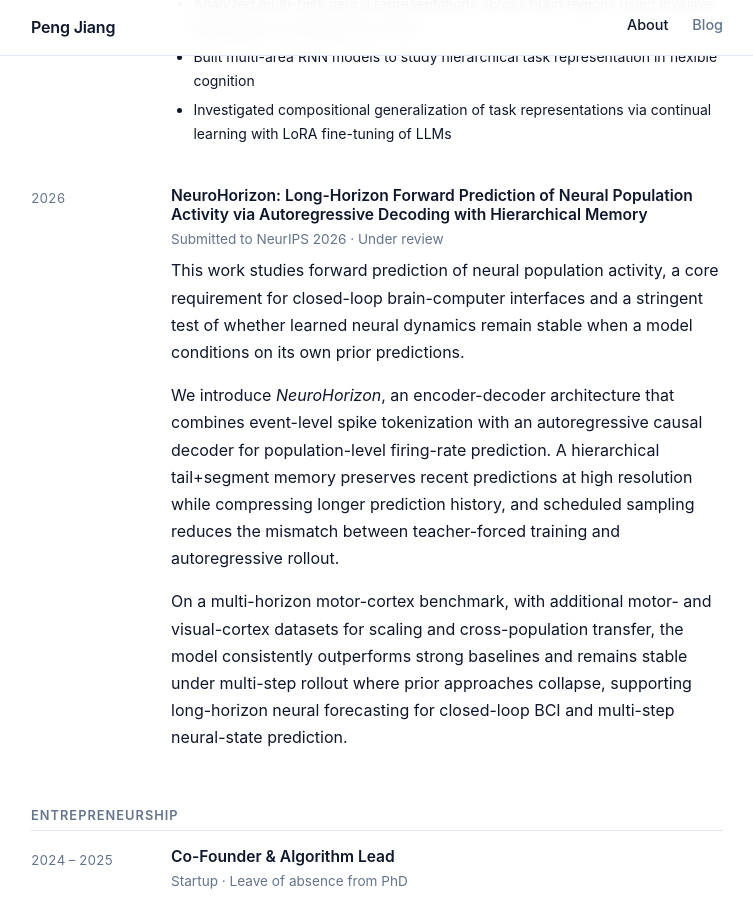
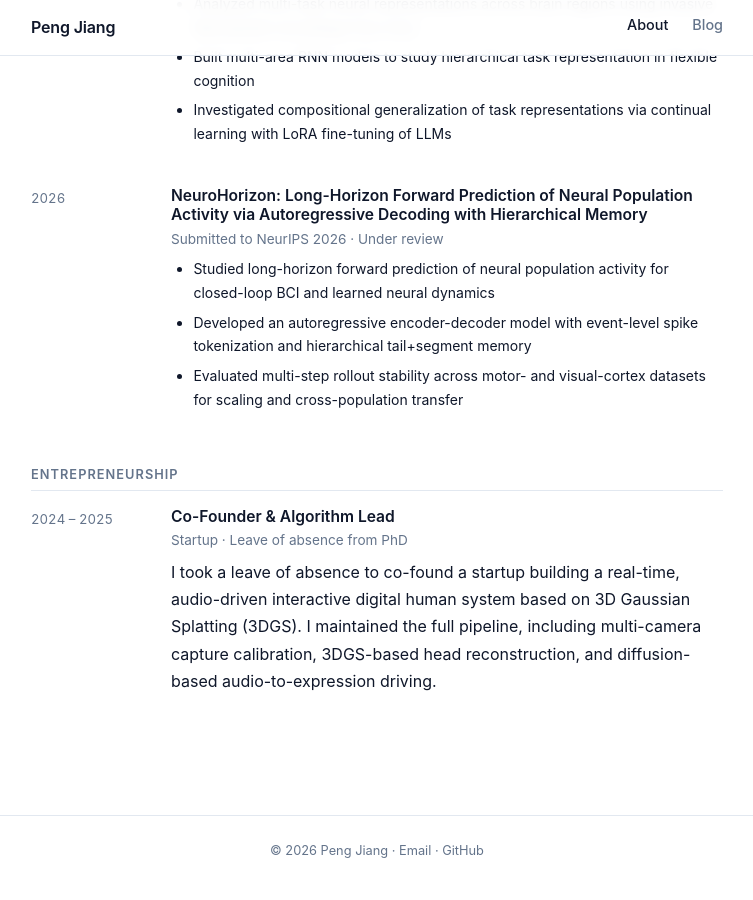
Before and after one commit to Jp-17/Jp-17.github.io, a Jekyll site: the page built from index.html, in a window 1280 px wide and 900 px high, scrolled down 1060 px. Shown: the whole window, without its empty margins (263-1016 px from the left). Built offline with Jekyll 4.4.1, drawn with Linux system fonts in a browser that asks for light colours.

Commit message:
调整 NeuroHorizon 条目为列表格式

```diff
--- a/index.html
+++ b/index.html
@@ -88,24 +88,11 @@ title: About
       <div class="timeline-body">
         <h3>NeuroHorizon: Long-Horizon Forward Prediction of Neural Population Activity via Autoregressive Decoding with Hierarchical Memory</h3>
         <p class="org">Submitted to NeurIPS 2026 · Under review</p>
-        <p>
-          This work studies forward prediction of neural population activity, a core requirement for
-          closed-loop brain-computer interfaces and a stringent test of whether learned neural dynamics
-          remain stable when a model conditions on its own prior predictions.
-        </p>
-        <p>
-          We introduce <em>NeuroHorizon</em>, an encoder-decoder architecture that combines event-level
-          spike tokenization with an autoregressive causal decoder for population-level firing-rate prediction.
-          A hierarchical tail+segment memory preserves recent predictions at high resolution while compressing
-          longer prediction history, and scheduled sampling reduces the mismatch between teacher-forced training
-          and autoregressive rollout.
-        </p>
-        <p>
-          On a multi-horizon motor-cortex benchmark, with additional motor- and visual-cortex datasets for
-          scaling and cross-population transfer, the model consistently outperforms strong baselines and remains
-          stable under multi-step rollout where prior approaches collapse, supporting long-horizon neural
-          forecasting for closed-loop BCI and multi-step neural-state prediction.
-        </p>
+        <ul>
+          <li>Studied long-horizon forward prediction of neural population activity for closed-loop BCI and learned neural dynamics</li>
+          <li>Developed an autoregressive encoder-decoder model with event-level spike tokenization and hierarchical tail+segment memory</li>
+          <li>Evaluated multi-step rollout stability across motor- and visual-cortex datasets for scaling and cross-population transfer</li>
+        </ul>
       </div>
     </div>
   </div>
```
Also changed, not shown: PROGRESS.md (+15 -0 lines).
